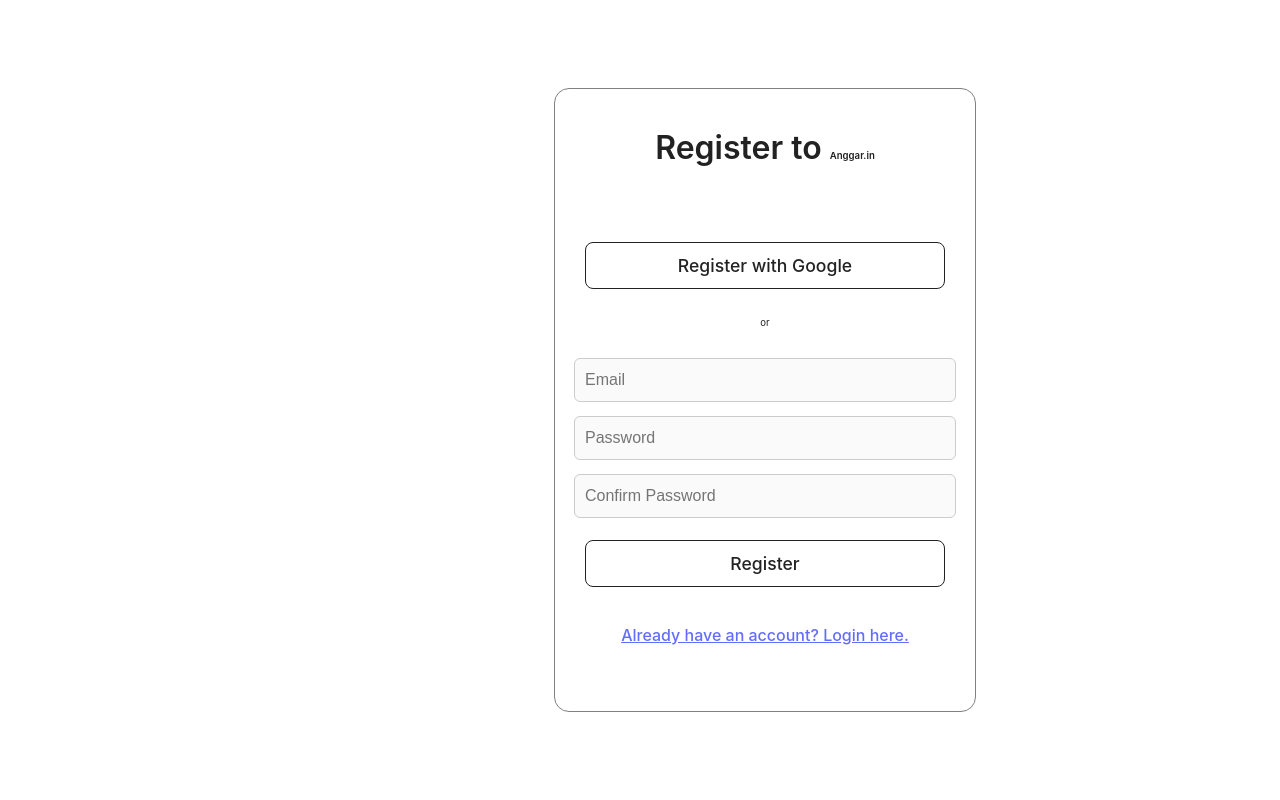
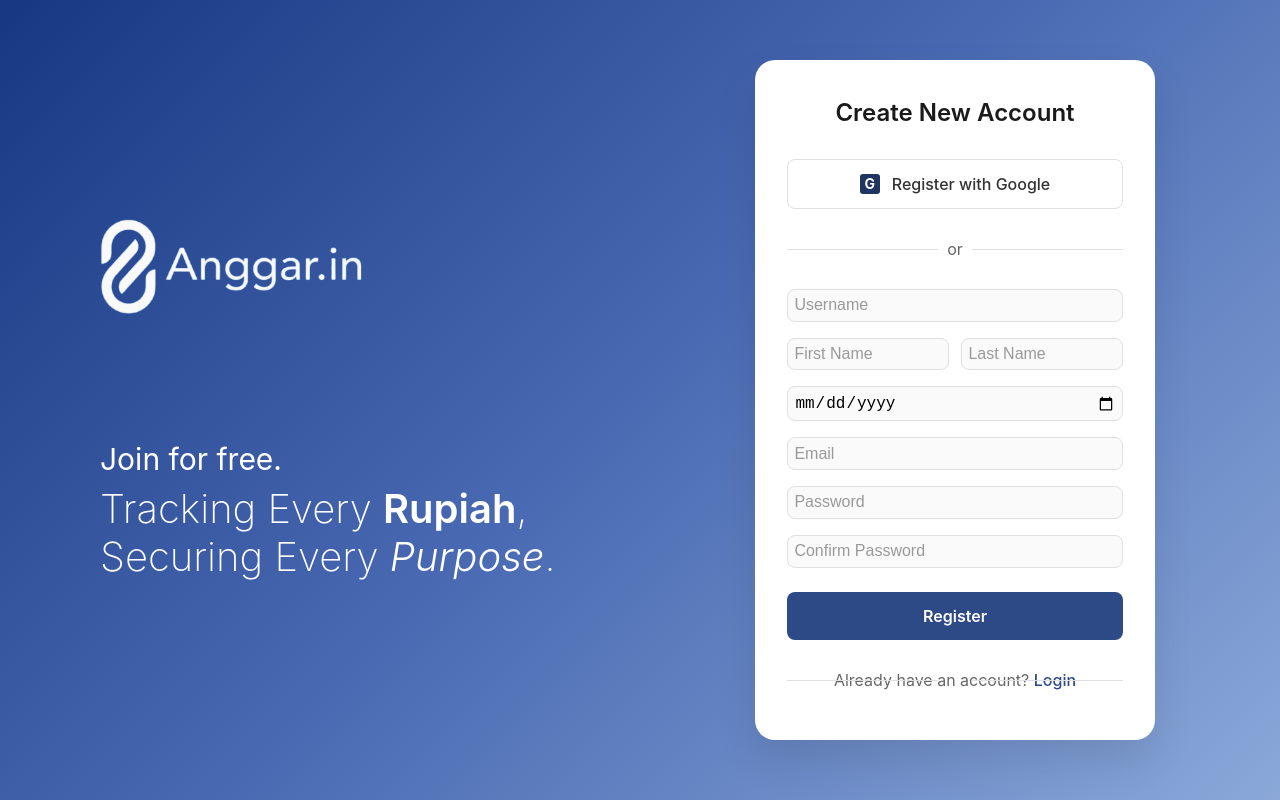
Before and after one commit to ve11yn/anggarin-lclc, a React (Vite) app: page /register in a window 1280 px wide. Built offline with nearby package versions, Linux system fonts and the light colour scheme; no server answers.

Commit message:
login register ui

```diff
--- a/src/css/register-login-details.css
+++ b/src/css/register-login-details.css
@@ -1,16 +1,402 @@
+/* Reset and base styles */
+* {
+  margin: 0;
+  padding: 0;
+  box-sizing: border-box;
+}
+
+html,
+body {
+  margin: 0;
+  padding: 0;
+  width: 100%;
+  height: 100vh;
+  font-family: -apple-system, BlinkMacSystemFont, 'Segoe UI', 'Roboto', sans-serif;
+  overflow-x: hidden;
+}
+
+#root,
+.app-wrapper {
+  width: 100%;
+  height: 100vh;
+  display: flex;
+  align-items: center;
+  justify-content: center;
+  margin: 0;
+  padding: 0;
+}
+
+/* Main container with gradient background */
+.main-content2 {
+  width: 100vw;
+  height: 100vh;
+  display: flex;
+  background: linear-gradient(135deg, rgba(23, 55, 130, 1) 0%, #4a6bb3 50%, #8ba8d9 100%);
+  align-items: center;
+  justify-content: center;
+  padding: 0;
+  margin: 0;
+  max-width: none;
+  min-height: 100vh;
+  overflow: hidden;
+  position: relative;
+}
+
+/* Split layout container */
+.auth-layout {
+  display: flex;
+  width: 100%;
+  max-width: 1200px;
+  height: 100%;
+  align-items: center;
+  justify-content: space-between;
+  padding: 0 60px;
+  gap: 80px;
+}
+
+/* Left side - Branding */
+.auth-branding {
+  flex: 1;
+  color: white;
+  display: flex;
+  flex-direction: column;
+  align-items: flex-start;
+  justify-content: center;
+}
+
+.auth-logo {
+  display: flex;
+  align-items: center;
+  gap: 16px;
+  margin-bottom: 60px;
+}
+
+.auth-logo img {
+  display: flex;
+  align-items: center;
+  gap: 16px;
+  margin-bottom: 60px;
+  width: 70%;
+}
+
+.logo-icon {
+  width: 48px;
+  height: 48px;
+  background: white;
+  border-radius: 12px;
+  display: flex;
+  align-items: center;
+  justify-content: center;
+  font-size: 24px;
+  font-weight: bold;
+  color: #2d4a87;
+}
+
+.logo-text {
+  font-size: 32px;
+  font-weight: 300;
+  color: white;
+}
+
+.auth-tagline {
+  margin: 0;
+}
+
+.auth-tagline h2 {
+  font-size: 30px;
+  font-weight: 400;
+  margin: 0 0 8px 0;
+  line-height: 1.2;
+}
+
+.auth-tagline p {
+  font-size: 40px;
+  font-weight: 200;
+  margin: 0;
+  line-height: 1.2;
+}
+
+.tagline-highlight {
+  font-size: 40px;
+  font-weight: 600;
+}
+
+.tagline-italic {
+  font-size: 40px !important;
+  font-style: italic;
+  font-weight: 300;
+}
+
+/* Right side - Form container */
+.auth-form-wrapper {
+  flex: 0 0 450px;
+  display: flex;
+  justify-content: center;
+  align-items: center;
+}
+
+/* Form card */
 .login-container,
 .register-container {
+  width: 100%;
+  max-width: 400px;
+  background: white;
+  border-radius: 20px;
+  padding: 40px 32px;
+  box-shadow: 0 20px 40px rgba(0, 0, 0, 0.1);
   display: flex;
   flex-direction: column;
-    justify-content: center;
   align-items: center;
-    width: 100%;
-    background-color: white;
-    border: 0.2px solid grey;
-    border-radius: 15px;
-    padding: 20px 30px;
+  border: none;
 }
 
+.auth-title {
+  font-size: 24px;
+  font-weight: 600;
+  margin: 0 0 32px 0;
+  color: #1a1a1a;
+  text-align: center;
+}
+
+.auth-title span {
+  color: #2d4a87;
+}
+
+.auth-card {
+  width: 100%;
+  display: flex;
+  flex-direction: column;
+  gap: 20px;
+}
+
+/* Google login button */
+.login-with-google {
+  width: 100%;
+  padding: 14px 20px;
+  border: 1.5px solid #e0e0e0;
+  border-radius: 8px;
+  background: white;
+  color: #333;
+  font-size: 16px;
+  font-weight: 500;
+  cursor: pointer;
+  transition: all 0.2s ease;
+  display: flex;
+  align-items: center;
+  justify-content: center;
+  gap: 12px;
+  margin: 0;
+}
+
+.login-with-google:hover {
+  border-color: #2d4a87;
+  background: #f8f9fa;
+}
+
+.login-with-google::before {
+  content: "G";
+  display: inline-flex;
+  align-items: center;
+  justify-content: center;
+  width: 20px;
+  height: 20px;
+  background-color: #1e3461;
+  color: white;
+  border-radius: 3px;
+  font-weight: bold;
+  font-size: 14px;
+}
+
+/* Divider */
+.auth-card > p {
+  text-align: center;
+  color: #666;
+  margin: 8px 0;
+  position: relative;
+  font-size: 16px;
+}
+
+.auth-card > p::before,
+.auth-card > p::after {
+  content: '';
+  position: absolute;
+  top: 50%;
+  width: 45%;
+  height: 1px;
+  background: #e0e0e0;
+}
+
+.auth-card > p::before {
+  left: 0;
+}
+
+.auth-card > p::after {
+  right: 0;
+}
+
+/* Form inputs */
+.login-form-container,
+.register-form-container {
+  display: flex;
+  flex-direction: column;
+  width: 100%;
+  gap: 16px;
+}
+
+.login-form-container input,
+.register-form-container input {
+  width: 100%;
+  height: 80%
+  padding: 14px 16px;
+  border: 1.5px solid #e0e0e0;
+  border-radius: 8px;
+  font-size: 16px;
+  background: #fafafa;
+  transition: border-color 0.2s ease;
+  margin: 0;
+  box-sizing: border-box;
+}
+
+.login-form-container input:focus,
+.register-form-container input:focus {
+  outline: none;
+  border-color: #2d4a87;
+  background: white;
+}
+
+.login-form-container input::placeholder,
+.register-form-container input::placeholder {
+  color: #999;
+}
+
+/* Submit buttons */
+.login-form-container button,
+.register-form-container button {
+  width: 100%;
+  padding: 14px 20px;
+  background: #2d4a87;
+  color: white;
+  border: none;
+  border-radius: 8px;
+  font-size: 16px;
+  font-weight: 600;
+  cursor: pointer;
+  transition: background 0.2s ease;
+  margin-top: 8px;
+}
+
+.login-form-container button:hover,
+.register-form-container button:hover {
+  background: #1e3461;
+}
+
+.login-form-container button:disabled,
+.register-form-container button:disabled {
+  background: #ccc;
+  cursor: not-allowed;
+}
+
+/* Error message */
+.error-message {
+  color: #dc3545;
+  font-size: 14px;
+  text-align: center;
+  margin-top: 8px;
+  background: #ffeaea;
+  padding: 8px 12px;
+  border-radius: 6px;
+  border: 1px solid #f5c6cb;
+}
+
+/* Auth link */
+.auth-link {
+  text-align: center;
+  font-size: 14px;
+  color: #666;
+  margin-top: 24px;
+}
+
+.auth-link a {
+  color: #2d4a87;
+  text-decoration: none;
+  font-weight: 500;
+}
+
+.auth-link a:hover {
+  text-decoration: underline;
+}
+
+/* Responsive design */
+@media (max-width: 1024px) {
+  .auth-layout {
+    padding: 0 40px;
+    gap: 40px;
+  }
+
+  .auth-tagline h2,
+  .auth-tagline p {
+    font-size: 32px;
+  }
+}
+
+@media (max-width: 768px) {
+  .auth-layout {
+    flex-direction: column;
+    padding: 40px 20px;
+    gap: 40px;
+  }
+
+  .auth-branding {
+    align-items: center;
+    text-align: center;
+  }
+
+  .auth-logo {
+    margin-bottom: 32px;
+  }
+
+  .auth-tagline h2,
+  .auth-tagline p {
+    font-size: 28px;
+  }
+
+  .auth-form-wrapper {
+    flex: none;
+    width: 100%;
+    max-width: 400px;
+  }
+
+  .login-container,
+  .register-container {
+    padding: 32px 24px;
+  }
+}
+
+@media (max-width: 480px) {
+  .main-content {
+    padding: 20px;
+  }
+
+  .auth-layout {
+    padding: 20px;
+  }
+
+  .auth-tagline h2,
+  .auth-tagline p {
+    font-size: 24px;
+  }
+
+  .login-container,
+  .register-container {
+    padding: 24px 20px;
+  }
+
+  .auth-title {
+    font-size: 20px;
+  }
+}
+
+/* Details container (keeping your existing styles) */
 .details-container {
   display: flex;
   flex-direction: column;
@@ -31,8 +417,6 @@
   color: black;
 }
 
-.login-form-container,
-.register-form-container,
 .details-form {
   display: flex;
   flex-direction: column;
@@ -42,8 +426,6 @@
   height: 70%;
 }
 
-.login-form-container input,
-.register-form-container input,
 .form-group input {
   margin-bottom: 10px;
   padding: 10px;
@@ -51,126 +433,3 @@
   width: 100%;
   border: 1px solid #ccc;
 }
-
-.error-message {
-    color: red;
-    font-size: 0.8em;
-    margin-top: 20px;
-}
-
-.login-with-google {
-    width: 80%;
-    display: flex;
-}
-
-.main-content {
-    width: 100%;
-    max-width: 400px;
-    margin: auto;
-    display: flex;
-    flex-direction: column;
-    align-items: center;
-    justify-content: center;
-    min-height: auto;
-}
-
-.auth-title {
-    font-size: 2rem;
-    font-weight: 600;
-    margin-bottom: 32px;
-    color: #222;
-    text-align: center;
-}
-
-.auth-card {
-    width: 100%;
-    background: #fff;
-    border-radius: 16px;
-    padding: 36px 28px 28px 28px;
-    display: flex;
-    flex-direction: column;
-    align-items: center;
-    gap: 18px;
-}
-
-.auth-card input {
-    width: 100%;
-    margin-bottom: 14px;
-    padding: 12px 10px;
-    border-radius: 6px;
-    border: 1px solid #ccc;
-    font-size: 1rem;
-    background: #fafafa;
-}
-
-.auth-card button {
-    width: 100%;
-    margin-top: 8px;
-    padding: 12px 0;
-    border-radius: 8px;
-    border: 1.5px solid #222;
-    background: #fff;
-    color: #222;
-    font-size: 1.1rem;
-    font-weight: 500;
-    cursor: pointer;
-    transition: background 0.2s, color 0.2s;
-}
-
-.auth-card button:hover {
-    background: grey;
-    color: #fff;
-}
-
-.auth-link {
-    margin-top: 18px;
-    text-align: center;
-    font-size: 1rem;
-}
-
-.auth-link a {
-    color: #646cff;
-    text-decoration: underline;
-}
-
-@media (max-width: 600px) {
-    .main-content {
-        max-width: 98vw;
-        padding: 0 4px;
-    }
-    .auth-card {
-        padding: 18px 6px 18px 6px;
-    }
-}
-
-html,
-body {
-    margin: 0;
-    padding: 0;
-    height: 100vh;
-    display: flex;
-    align-items: center;
-    justify-content: center;
-    background-color: #f9f9f9;
-    /* optional, for contrast */
-}
-
-.main-content {
-    width: 100%;
-    max-width: 400px;
-    display: flex;
-    flex-direction: column;
-    align-items: center;
-    justify-content: center;
-    /* changed from flex-start */
-    min-height: auto;
-    /* optional: avoid enforcing height */
-}
-
-#root,
-.app-wrapper {
-    height: 100%;
-    display: flex;
-    align-items: center;
-    justify-content: center;
-}
--- a/src/tsx-file/register.tsx
+++ b/src/tsx-file/register.tsx
@@ -6,6 +6,7 @@
 import { db } from "../main";
 import "../css/register-login-details.css";
 import "../css/index.css";
+import logo from "../assets/anggarin.png"
 
 const Register = () => {
     const auth = getAuth();
@@ -14,6 +15,10 @@
 
     const [authingEmail, setAuthingEmail] = useState(false);
     const [authingGoogle, setAuthingGoogle] = useState(false);
+    const [username, setUsername] = useState("");
+    const [firstName, setFirstName] = useState("");
+    const [lastName, setLastName] = useState("");
+    const [birthdate, setBirthdate] = useState("");
     const [email, setEmail] = useState("");
     const [password, setPassword] = useState("");
     const [confirmPassword, setConfirmPassword] = useState("");
@@ -62,6 +67,11 @@
             return;
         }
 
+        if (!username || !firstName || !lastName || !birthdate || !email || !password) {
+            setError("Please fill in all fields");
+            return;
+        }
+
         setAuthingEmail(true);
         setError("");
 
@@ -70,7 +80,12 @@
             const user = response.user;
 
             await setDoc(doc(db, "users", user.uid), {
+                uid: user.uid,
                 email: user.email,
+                username: username,
+                firstName: firstName,
+                lastName: lastName,
+                birthdate: birthdate,
                 createdAt: new Date().toISOString(),
                 provider: "email"
             });
@@ -79,7 +94,10 @@
                 type: "SET_USER",
                 payload: {
                     uid: user.uid,
-                    email: email
+                    email: email,
+                    username: username,
+                    firstName: firstName,
+                    lastName: lastName,
                 }
             });
 
@@ -92,15 +110,58 @@
     };
 
     return (
-        <div className="main-content">
+        <div className="main-content2">
+            <div className="auth-layout">
+                {/* Left side - Branding */}
+                <div className="auth-branding">
+                    <div className="auth-logo">
+                        <img src={logo} alt="Anggarin Logo" />
+                    </div>
+                    <div className="auth-tagline">
+                        <h2>Join for free.</h2>
+                        <p>Tracking Every <span className="tagline-highlight">Rupiah</span>,</p>
+                        <p>Securing Every <span className="tagline-italic">Purpose</span>.</p>
+                    </div>
+                </div>
+
+                {/* Right side - Register Form */}
+                <div className="auth-form-wrapper">
                     <div className="register-container">
-                <h1 className="auth-title">Register to <span>Anggar.in</span></h1>
+                        <h1 className="auth-title">Create New Account</h1>
                         <div className="auth-card">
-                    <button onClick={registerWithGoogle} className="login-with-google">
+                            <button onClick={registerWithGoogle} className="login-with-google" disabled={authingGoogle}>
                                 {authingGoogle ? "Registering..." : "Register with Google"}
                             </button>
                             <p>or</p>
                             <div className="register-form-container">
+                                <input
+                                    type="text"
+                                    placeholder="Username"
+                                    value={username}
+                                    onChange={(e) => { setUsername(e.target.value); setError(""); }}
+                                />
+                                <div style={{ display: 'flex', gap: '12px' }}>
+                                    <input
+                                        type="text"
+                                        placeholder="First Name"
+                                        value={firstName}
+                                        onChange={(e) => { setFirstName(e.target.value); setError(""); }}
+                                        style={{ flex: 1 }}
+                                    />
+                                    <input
+                                        type="text"
+                                        placeholder="Last Name"
+                                        value={lastName}
+                                        onChange={(e) => { setLastName(e.target.value); setError(""); }}
+                                        style={{ flex: 1 }}
+                                    />
+                                </div>
+                                <input
+                                    type="date"
+                                    placeholder="Birthdate"
+                                    value={birthdate}
+                                    onChange={(e) => { setBirthdate(e.target.value); setError(""); }}
+                                />
                                 <input
                                     type="email"
                                     placeholder="Email"
@@ -119,12 +180,16 @@
                                     value={confirmPassword}
                                     onChange={(e) => { setConfirmPassword(e.target.value); setError(""); }}
                                 />
-                        <button onClick={registerWithEmail}>
+                                <button onClick={registerWithEmail} disabled={authingEmail}>
                                     {authingEmail ? "Registering..." : "Register"}
                                 </button>
                             </div>
                             {error && <p className="error-message">{error}</p>}
-                    <p className="auth-link"><Link to="/login">Already have an account? Login here.</Link></p>
+                            <p className="auth-link">
+                                Already have an account? <Link to="/login">Login</Link>
+                            </p>
+                        </div>
+                    </div>
                 </div>
             </div>
         </div>
```
Also changed, not shown: src/tsx-file/login.tsx (+21 -7 lines). Lines whose indentation alone changed are shown as unchanged.
